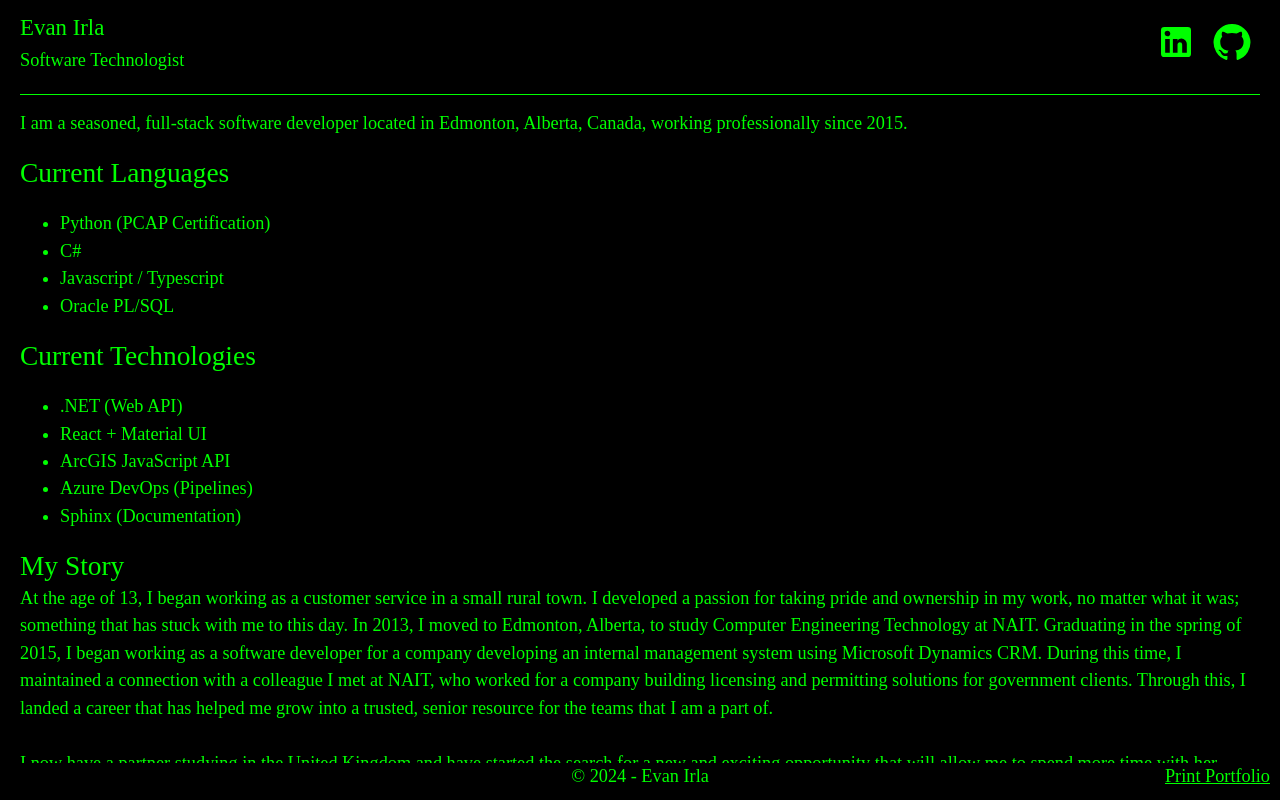
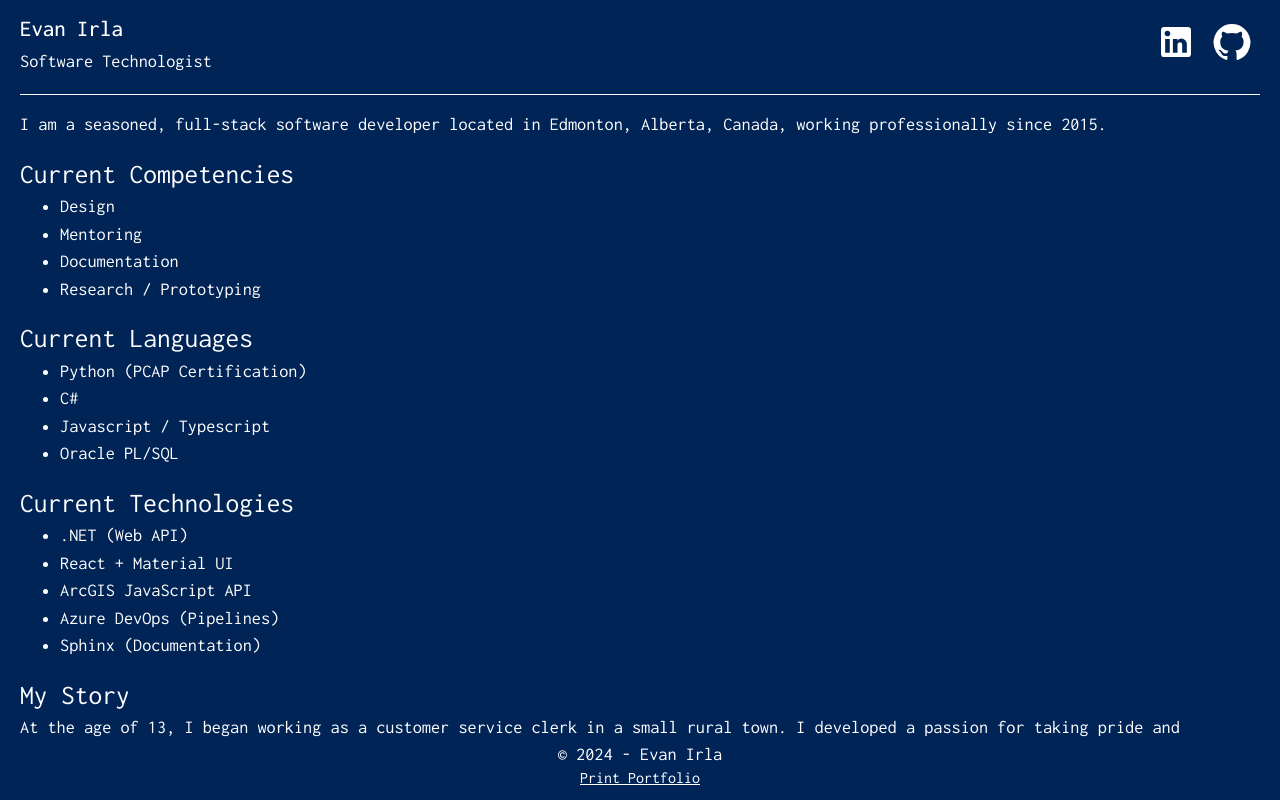
Before and after one commit to evanirla/website, a React (Create React App) app: page / in a window 1280 px wide. Built offline with nearby package versions, Linux system fonts and the light colour scheme.

Commit message:
theming and content

```diff
--- a/src/App.tsx
+++ b/src/App.tsx
@@ -31,10 +31,23 @@ function App() {
       </header>
       <Divider sx={{margin: "20px 0 15px 0"}}></Divider>
       <main style={{ flex: 1, overflowY: "scroll" }}>
+        <section>
           <Typography>
             I am a seasoned, full-stack software developer located in Edmonton, Alberta, Canada, working professionally since 2015.
           </Typography>
-        <br/>
+        </section>
+        <section>
+          <Typography variant='h5'>Current Competencies</Typography>
+            <Typography>
+              <ul>
+                <li>Design</li>
+                <li>Mentoring</li>
+                <li>Documentation</li>
+                <li>Research / Prototyping</li>
+              </ul>
+          </Typography>
+        </section>
+        <section>
           <Typography variant='h5'>Current Languages</Typography>
           <Typography>
             <ul>
@@ -44,6 +57,8 @@ function App() {
               <li>Oracle PL/SQL</li>
             </ul>
           </Typography>
+        </section>
+        <section>
         <Typography variant='h5'>Current Technologies</Typography>
         <Typography>
           <ul>
@@ -54,24 +69,29 @@ function App() {
             <li>Sphinx (Documentation)</li>
           </ul>
         </Typography>
+        </section>
+        <section>
           <Typography variant='h5'>My Story</Typography>
           <Typography>
-          At the age of 13, I began working as a customer service in a small rural town.
+            At the age of 13, I began working as a customer service clerk in a small rural town.
             I developed a passion for taking pride and ownership in my work, no matter what it was; something that has stuck with me to this day.
             In 2013, I moved to Edmonton, Alberta, to study Computer Engineering Technology at NAIT.
             Graduating in the spring of 2015, I began working as a software developer for a company developing an internal management system using Microsoft Dynamics CRM.
-          During this time, I maintained a connection with a colleague I met at NAIT, who worked for a company building licensing and permitting solutions for government clients.
-          Through this, I landed a career that has helped me grow into a trusted, senior resource for the teams that I am a part of.
-          <br/><br/>
+            At the end of 2015, I was hired onto a company building licensing and permitting solutions for government clients.
+            Since then, I have grown into a trusted, senior resource for the teams that I've been a part of.
+          </Typography>
+          <br/>
+          <Typography>
             I now have a partner studying in the United Kingdom and have started the search for a new and exciting opportunity that will allow me to spend more time with her.
           </Typography>
+        </section>
       </main>
-      <footer className="no-print">
+      <footer className="no-print" style={{ display: 'flex', flexDirection: "column" }}>
         <Typography sx={{ textAlign: "center" }}>
           <span>&copy; {(new Date()).getFullYear()} - Evan Irla</span>
         </Typography>
-        <Link href="#" onClick={print} className="no-print" sx={{position: "absolute", bottom: 0, right: 0, padding: "10px"}}>
-          <Typography>Print Portfolio</Typography>
+        <Link href="#" onClick={print} className="no-print" sx={{ textAlign: "center" }}>
+          <Typography variant='body2'>Print Portfolio</Typography>
         </Link>
       </footer>
     </Box>
--- a/src/index.scss
+++ b/src/index.scss
@@ -1,16 +1,27 @@
+@import url('https://fonts.googleapis.com/css2?family=Inconsolata:wght@200..900&display=swap');
+
 html, body, #root {
     height: 100%;
     margin: 0;
-    background-color: black;
+}
+
+ul {
+    margin: 0;
+}
+
+section {
+    margin-bottom: 1em;
 }
 
 @media print
 {
     body {
         color: black !important;
+        font-family: Helvetica !important;
     }
 
     main {
+        font-family: Helvetica !important;
         overflow-y: visible !important;
     }
 
--- a/src/index.tsx
+++ b/src/index.tsx
@@ -2,9 +2,52 @@ import React from 'react';
 import ReactDOM from 'react-dom/client';
 import App from './App';
 import './index.scss';
-import { ThemeProvider, createTheme } from '@mui/material';
+import { CssBaseline, ThemeProvider, createTheme } from '@mui/material';
 
-const theme = createTheme({
+const lightTheme = createTheme({
+  palette: {
+    background: {
+      default: "#012456"
+    }
+  },
+  components: {
+    MuiLink: {
+      styleOverrides: {
+        root: {
+          textDecorationColor: "white"
+        }
+      }
+    },
+    MuiIconButton: {
+      styleOverrides: {
+        root: {
+          color: "white"
+        }
+      }
+    },
+    MuiDivider: {
+      styleOverrides: {
+        root: {
+          borderColor: "white"
+        }
+      }
+    }
+  },
+  typography: {
+    fontFamily: "Inconsolata",
+    fontSize: 16,
+    allVariants: {
+      color: "white"
+    }
+  }
+});
+
+const darkTheme = createTheme({
+  palette: {
+    background: {
+      default: "black"
+    }
+  },
   components: {
     MuiLink: {
       styleOverrides: {
@@ -40,7 +83,8 @@ const theme = createTheme({
 const root = ReactDOM.createRoot(document.getElementById('root')!);
 root.render(
   <React.StrictMode>
-    <ThemeProvider theme={theme}>
+    <ThemeProvider theme={lightTheme}>
+      <CssBaseline />
       <App />
     </ThemeProvider>
   </React.StrictMode>
```
Lines whose indentation alone changed are shown as unchanged.
